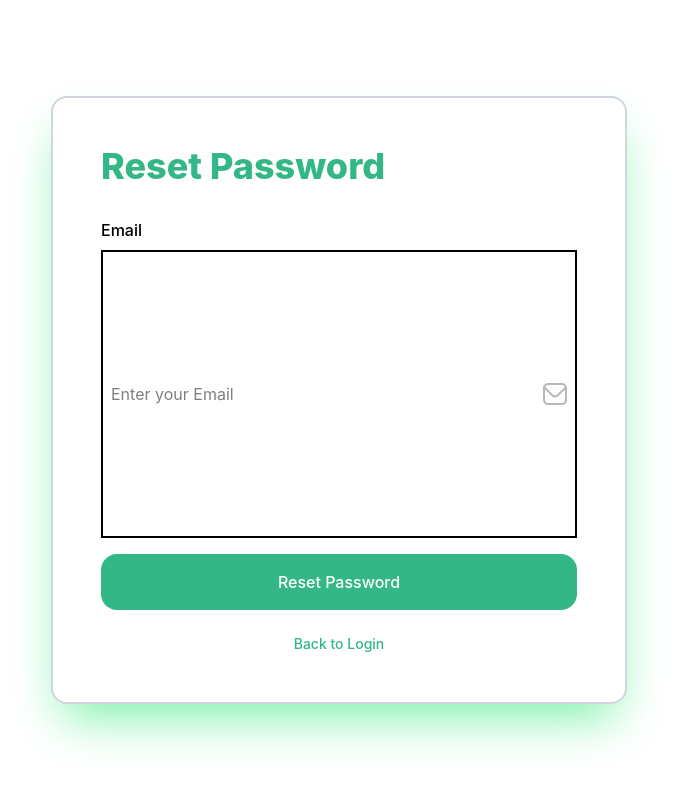
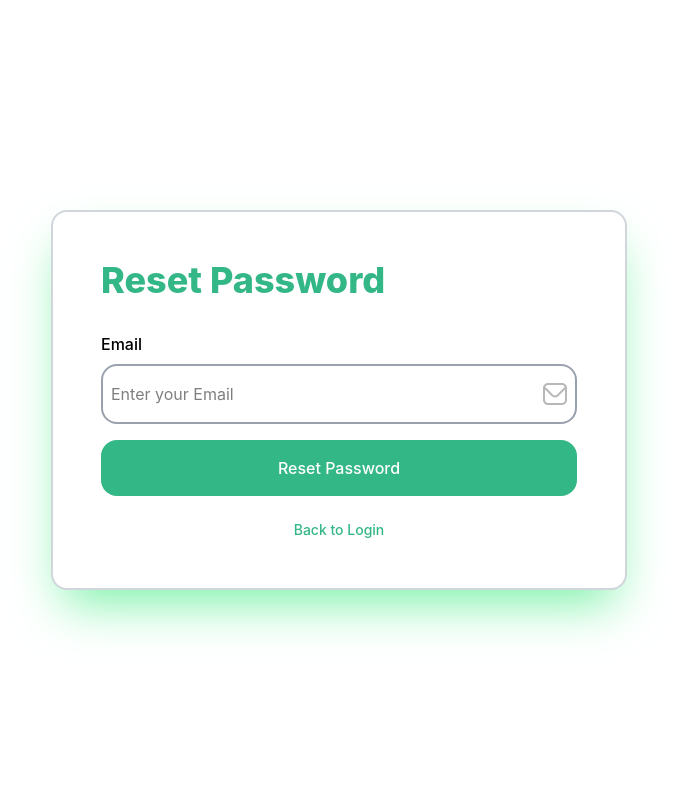
Before and after one commit to Temple-Obisike/Reen-Bank-App, a website: page src/reset-password.html in a window 1280 px wide. Shown: the whole page, without its empty margins (301-978 px from the left). Drawn offline with Linux system fonts and the light colour scheme.

Commit message:
fourth commit

```diff
--- a/src/reset-password.html
+++ b/src/reset-password.html
@@ -58,14 +58,14 @@
                 >Email</label
               >
               <div
-                class="field-wrap flex gap-2 justify-between items-center border-2 px-2 h-72"
+                class="field-wrap flex gap-2 justify-between items-center border-2 px-2 rounded-2xl border-gray-400"
               >
                 <input
                   id="resetEmail"
                   type="email"
                   required
                   placeholder="Enter your Email"
-                  class="field-input w-full outline-0 py-6"
+                  class="field-input w-full outline-0 py-4"
                 />
                 <img src="./assets/images/envelope-icon.png" alt="" />
               </div>
```
